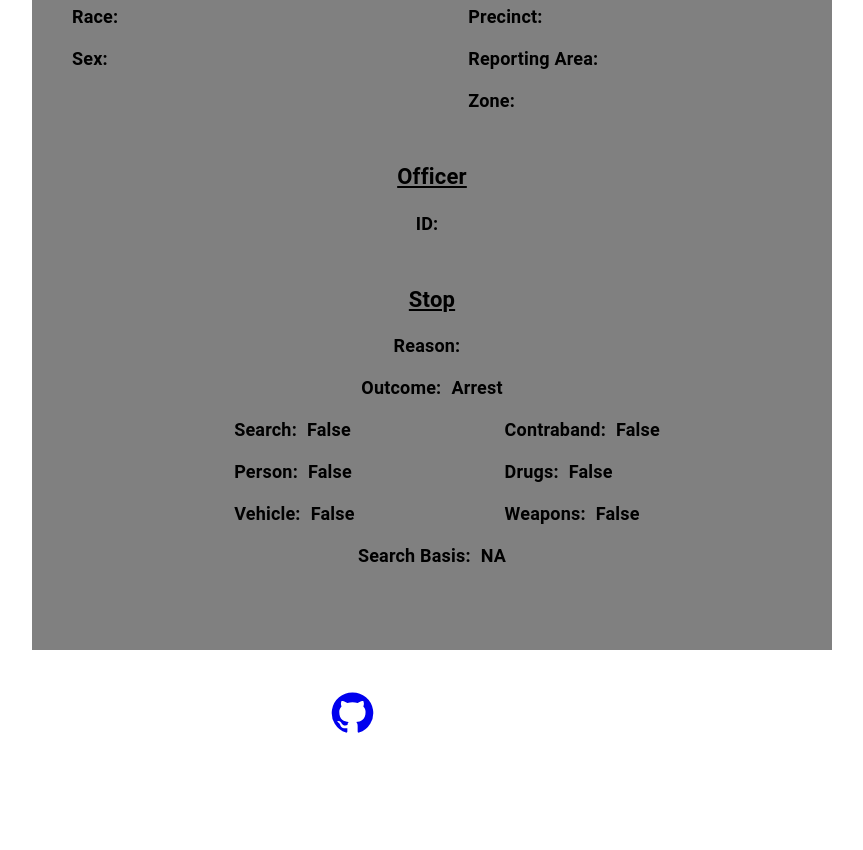
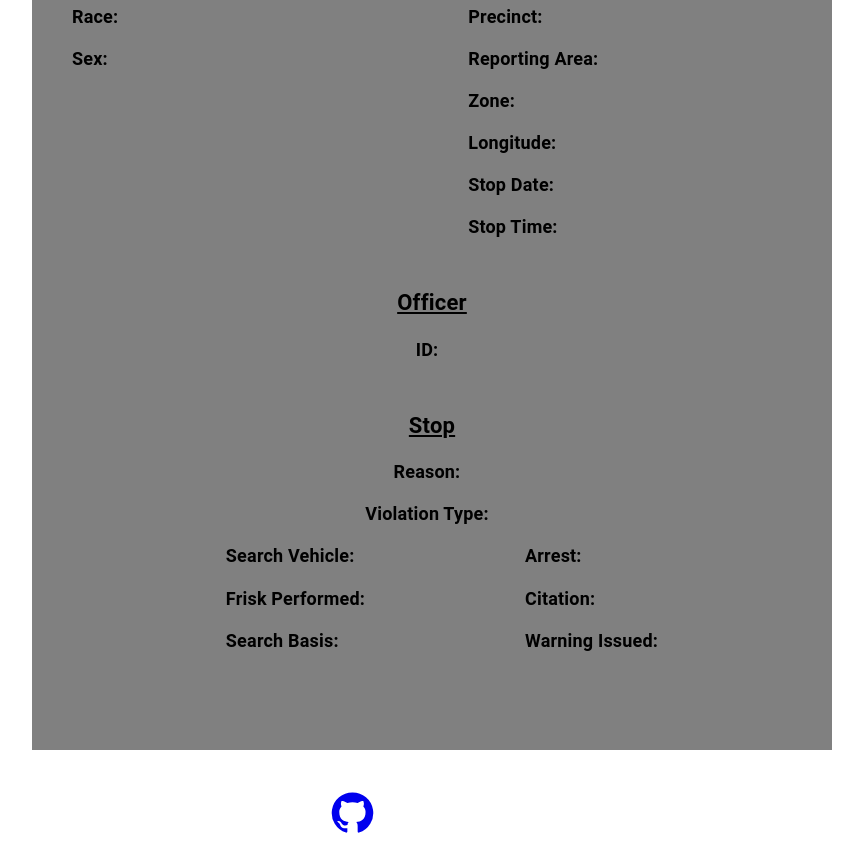
Before and after one commit to PRANETALLU/NashvilleCopStops, a React (Create React App) app in the folder my-app/: page /queryReport in a window 1280 px wide. Shown: the part 680-1530 px from the top of the page, without its empty margins (288-1151 px from the left). Before the commit the page ends 1458 px from the top, so only its background shows below. Built offline with nearby package versions, Linux system fonts and the light colour scheme.

Commit message:
other attributes added

```diff
--- a/my-app/src/components/Case.js
+++ b/my-app/src/components/Case.js
@@ -7,7 +7,7 @@ const Case = (props) => {
         <div className="Case">
             <Box sx={{
                 width: 800,
-                height: 800,
+                height: 900,
                 backgroundColor: 'gray',
                 marginLeft: 40,
                 marginBottom: 5
@@ -204,6 +204,60 @@ const Case = (props) => {
                                 {props.zoneC}
                             </Typography>
                         </Stack>
+                        <Stack direction="row">
+                            <Typography gutterBottom variant="body2" component="div"
+                                style={{
+                                    fontWeight: 'bold',
+                                    marginTop: 10, marginLeft: 300,
+                                    fontSize: 18
+                                }}>
+                                Longitude:
+                            </Typography>
+                            <Typography gutterBottom variant="body2" component="div"
+                                style={{
+                                    fontWeight: 'bold',
+                                    marginTop: 10, marginLeft: 20,
+                                    fontSize: 18
+                                }}>
+                                {props.longitude}
+                            </Typography>
+                        </Stack>
+                        <Stack direction="row">
+                            <Typography gutterBottom variant="body2" component="div"
+                                style={{
+                                    fontWeight: 'bold',
+                                    marginTop: 10, marginLeft: 300,
+                                    fontSize: 18
+                                }}>
+                                Stop Date:
+                            </Typography>
+                            <Typography gutterBottom variant="body2" component="div"
+                                style={{
+                                    fontWeight: 'bold',
+                                    marginTop: 10, marginLeft: 20,
+                                    fontSize: 18
+                                }}>
+                                {props.stopD}
+                            </Typography>
+                        </Stack>
+                        <Stack direction="row">
+                            <Typography gutterBottom variant="body2" component="div"
+                                style={{
+                                    fontWeight: 'bold',
+                                    marginTop: 10, marginLeft: 300,
+                                    fontSize: 18
+                                }}>
+                                Stop Time:
+                            </Typography>
+                            <Typography gutterBottom variant="body2" component="div"
+                                style={{
+                                    fontWeight: 'bold',
+                                    marginTop: 10, marginLeft: 20,
+                                    fontSize: 18
+                                }}>
+                                {props.stopT}
+                            </Typography>
+                        </Stack>
                     </Stack>
                 </Stack>
                 <Stack direction="column" justifyContent="center">
@@ -268,7 +322,7 @@ const Case = (props) => {
                                 marginTop: 10,
                                 fontSize: 18
                             }}>
-                            Outcome:
+                            Violation Type:
                         </Typography>
                         <Typography gutterBottom variant="body2" component="div"
                             style={{
@@ -276,7 +330,7 @@ const Case = (props) => {
                                 marginTop: 10, marginLeft: 10,
                                 fontSize: 18
                             }}>
-                            Arrest
+                            {props.violationType}
                         </Typography>
                     </Stack>
                 </Stack>
@@ -290,7 +344,7 @@ const Case = (props) => {
                                     textAlign: 'left',
                                     fontSize: 18,
                                 }}>
-                                Search:
+                                Search Vehicle:
                             </Typography>
                             <Typography gutterBottom variant="body2" component="div"
                                 style={{
@@ -298,7 +352,7 @@ const Case = (props) => {
                                     marginTop: 10, marginLeft: 10,
                                     fontSize: 18
                                 }}>
-                                False
+                                {props.searchV}
                             </Typography>
                         </Stack>
                         <Stack direction="row">
@@ -309,7 +363,7 @@ const Case = (props) => {
                                     textAlign: 'left',
                                     fontSize: 18,
                                 }}>
-                                Person:
+                                Frisk Performed:
                             </Typography>
                             <Typography gutterBottom variant="body2" component="div"
                                 style={{
@@ -317,7 +371,7 @@ const Case = (props) => {
                                     marginTop: 10, marginLeft: 10,
                                     fontSize: 18
                                 }}>
-                                False
+                                {props.friskP}
                             </Typography>
                         </Stack>
                         <Stack direction="row">
@@ -328,7 +382,7 @@ const Case = (props) => {
                                     textAlign: 'left',
                                     fontSize: 18,
                                 }}>
-                                Vehicle:
+                                Search Basis:
                             </Typography>
                             <Typography gutterBottom variant="body2" component="div"
                                 style={{
@@ -336,7 +390,7 @@ const Case = (props) => {
                                     marginTop: 10, marginLeft: 10,
                                     fontSize: 18
                                 }}>
-                                False
+                                {props.searchB}
                             </Typography>
                         </Stack>
                     </Stack>
@@ -348,7 +402,7 @@ const Case = (props) => {
                                     marginTop: 10, marginLeft: 150,
                                     fontSize: 18,
                                 }}>
-                                Contraband:
+                                Arrest:
                             </Typography>
                             <Typography gutterBottom variant="body2" component="div"
                                 style={{
@@ -356,7 +410,7 @@ const Case = (props) => {
                                     marginTop: 10, marginLeft: 10,
                                     fontSize: 18
                                 }}>
-                                False
+                                {props.arrest}
                             </Typography>
                         </Stack>
                         <Stack direction="row">
@@ -367,7 +421,7 @@ const Case = (props) => {
                                     marginLeft: 150,
                                     fontSize: 18,
                                 }}>
-                                Drugs:
+                                Citation:
                             </Typography>
                             <Typography gutterBottom variant="body2" component="div"
                                 style={{
@@ -375,7 +429,7 @@ const Case = (props) => {
                                     marginTop: 10, marginLeft: 10,
                                     fontSize: 18
                                 }}>
-                                False
+                                {props.citation}
                             </Typography>
                         </Stack>
                         <Stack direction="row">
@@ -386,7 +440,7 @@ const Case = (props) => {
                                     marginLeft: 150,
                                     fontSize: 18,
                                 }}>
-                                Weapons:
+                                Warning Issued:
                             </Typography>
                             <Typography gutterBottom variant="body2" component="div"
                                 style={{
@@ -394,29 +448,11 @@ const Case = (props) => {
                                     marginTop: 10, marginLeft: 10,
                                     fontSize: 18
                                 }}>
-                                False
+                                {props.warning}
                             </Typography>
                         </Stack>
                     </Stack>
-                            </Stack>
-                <Stack direction="row" justifyContent="center">
-                    <Typography gutterBottom variant="body2" component="div"
-                        style={{
-                            fontWeight: 'bold',
-                            marginTop: 10,
-                            fontSize: 18,
-                        }}>
-                        Search Basis:
-                    </Typography>
-                    <Typography gutterBottom variant="body2" component="div"
-                        style={{
-                            fontWeight: 'bold',
-                            marginTop: 10, marginLeft: 10,
-                            fontSize: 18
-                        }}>
-                        NA
-                    </Typography>
-                    </Stack>
+                </Stack>
             </Box>
         </div>
     );
--- a/my-app/src/pages/DatabaseSearch.js
+++ b/my-app/src/pages/DatabaseSearch.js
@@ -196,7 +196,12 @@ function DatabaseSearch() {
     return <Case stopIDs={CaseData.outcome.stopId} age={CaseData.subject.age} race={CaseData.subject.race}
       sex={CaseData.subject.sex} address={CaseData.setting.address} precinctID={CaseData.policeOfficer.precinctId}
       reportArea={CaseData.policeOfficer.reportingArea} zoneC={CaseData.policeOfficer.zoneCode} officerID={CaseData.policeOfficer.officerId}
-      reason={CaseData.violation.reason}/>;
+      reason={CaseData.violation.reason} violationType = {CaseData.violation.violationType}
+      searchV={CaseData.subjectSearch.searchVehicle} friskP={CaseData.subjectSearch.friskPerformed}
+      searchB={CaseData.subjectSearch.searchBasis} arrest={CaseData.outcome.arrest}
+      citation={CaseData.outcome.citation} warning={CaseData.outcome.warningIssued}
+      longitude={CaseData.setting.longitude} stopD={CaseData.setting.stopDate}
+      stopT={CaseData.setting.stopTime}/>;
   });
 
   return (
```
